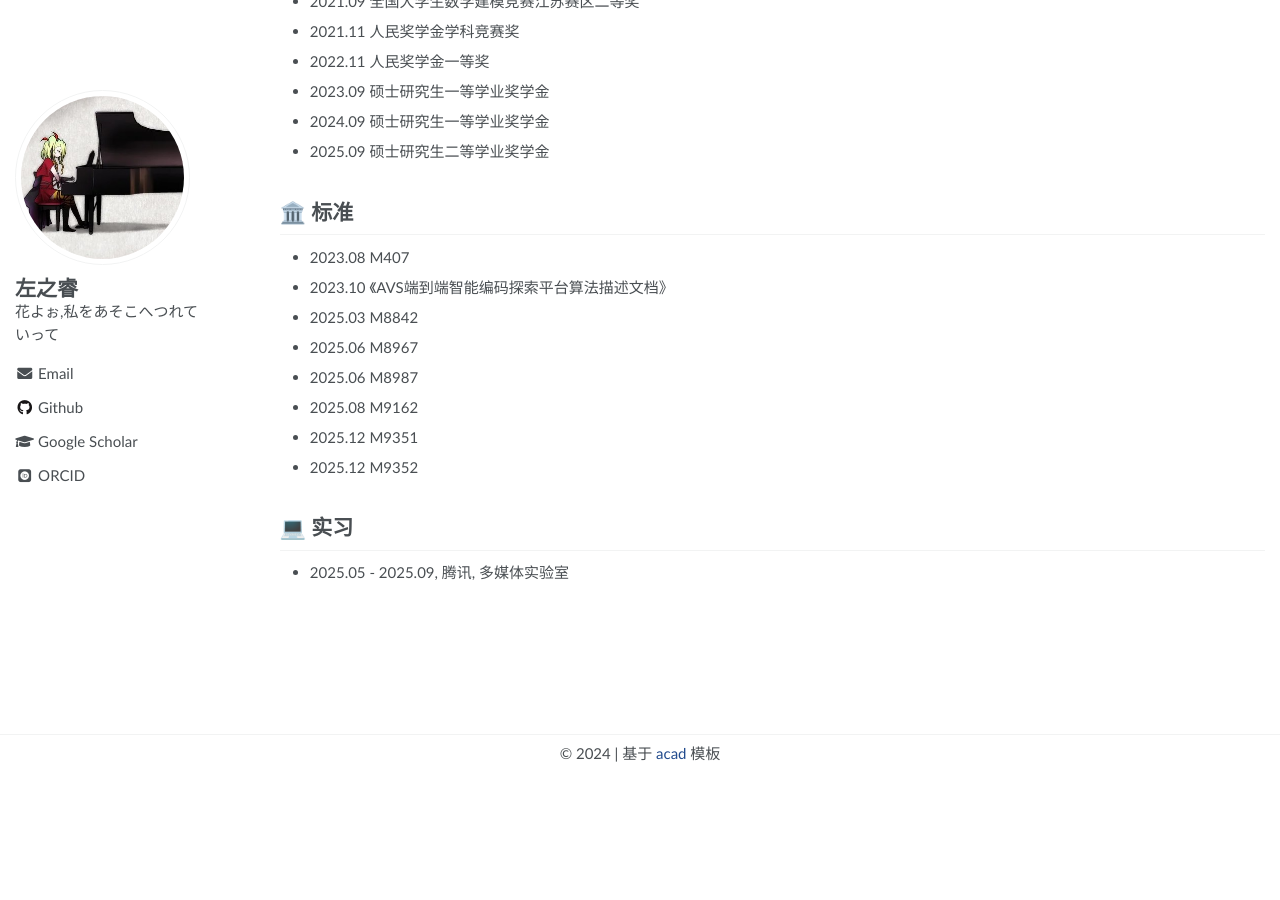
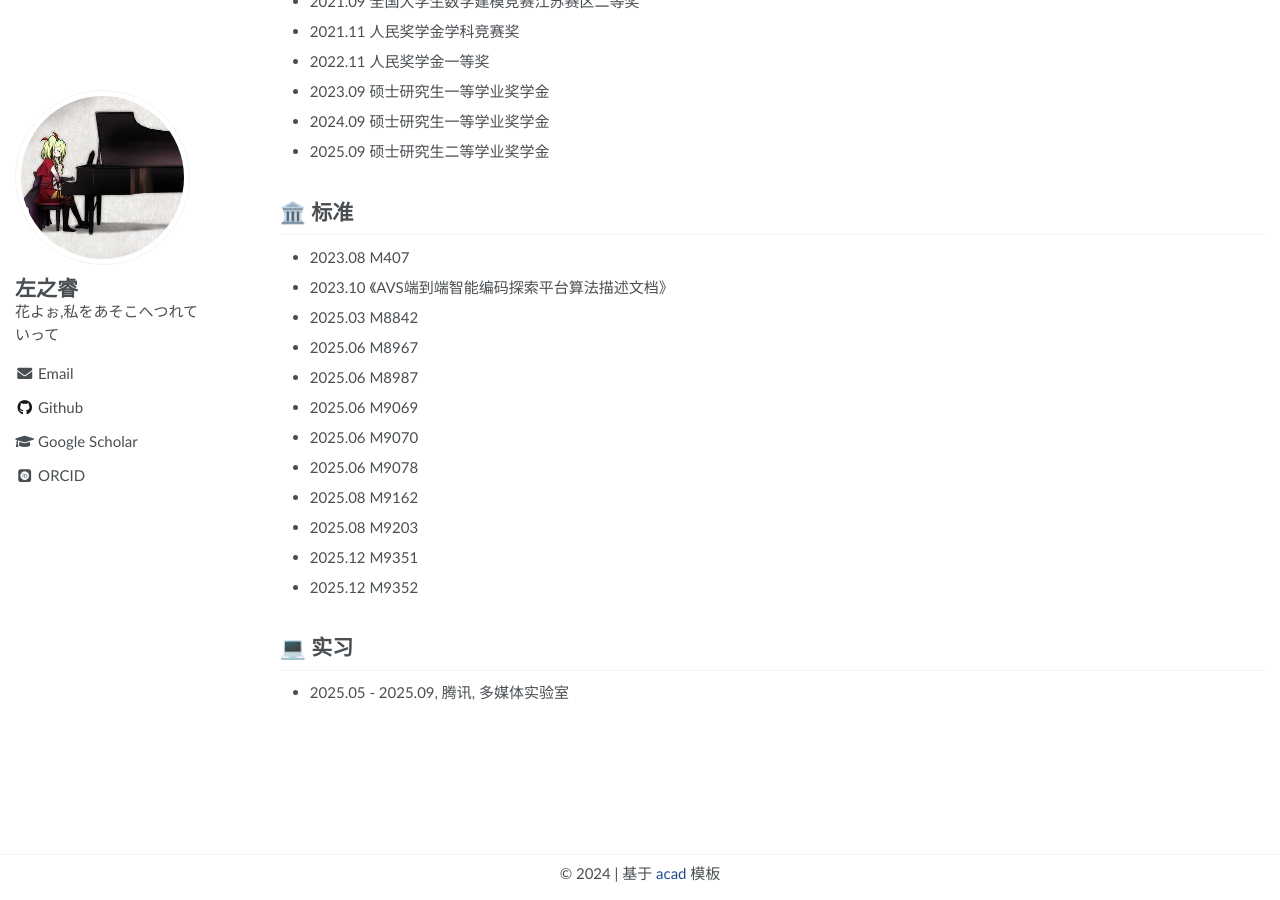
Before and after one commit to DeathPolca/DeathPolca.github.io, a Jekyll site: the page built from _pages/about.md, in a window 1280 px wide and 900 px high, scrolled down 567 px. Built offline with Jekyll 4.4.1, drawn with Linux system fonts in a browser that asks for light colours; some web fonts are replaced; before the commit the page ends 1347 px from its top, so only the background shows below that.

Commit message:
Update about.md add cc

```diff
--- a/_pages/about.md
+++ b/_pages/about.md
@@ -58,7 +58,11 @@ redirect_from:
 - 2025.03 M8842
 - 2025.06 M8967
 - 2025.06 M8987
+- 2025.06 M9069
+- 2025.06 M9070
+- 2025.06 M9078
 - 2025.08 M9162
+- 2025.08 M9203
 - 2025.12 M9351
 - 2025.12 M9352
 
```
